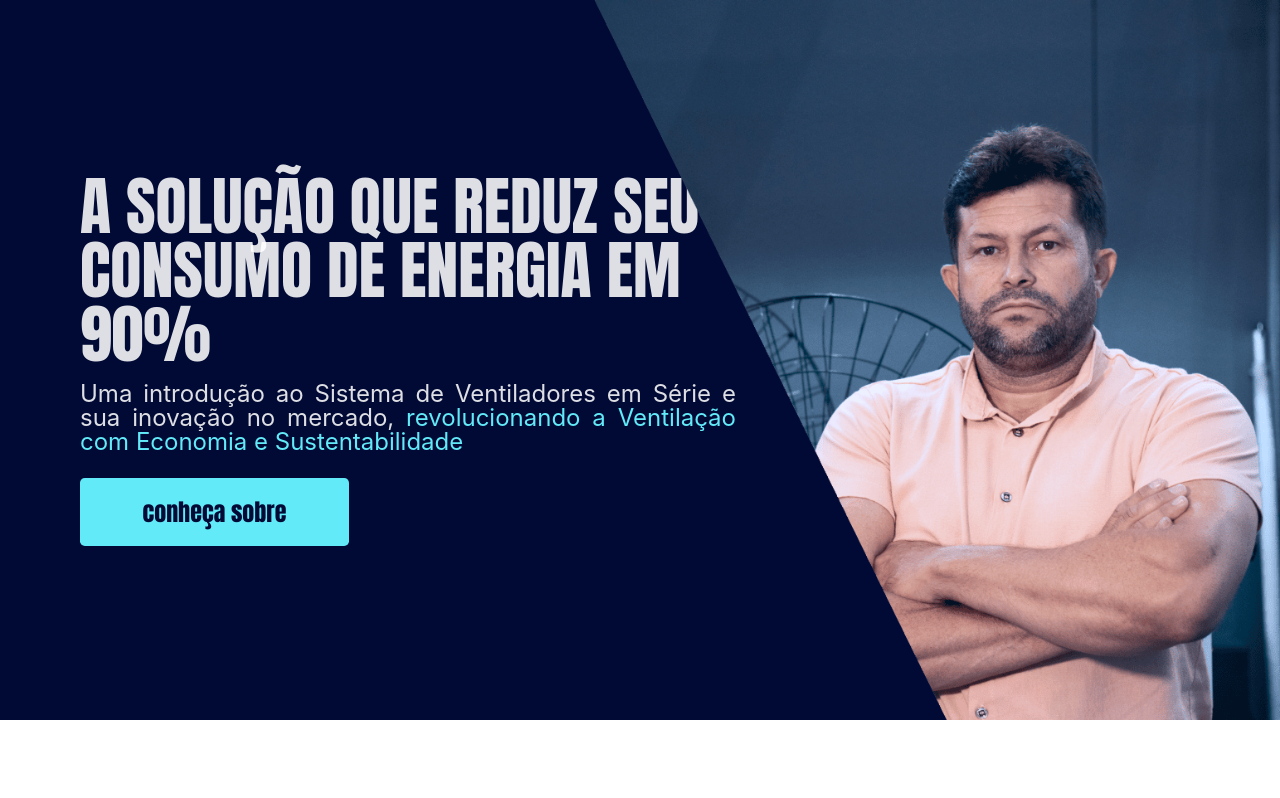
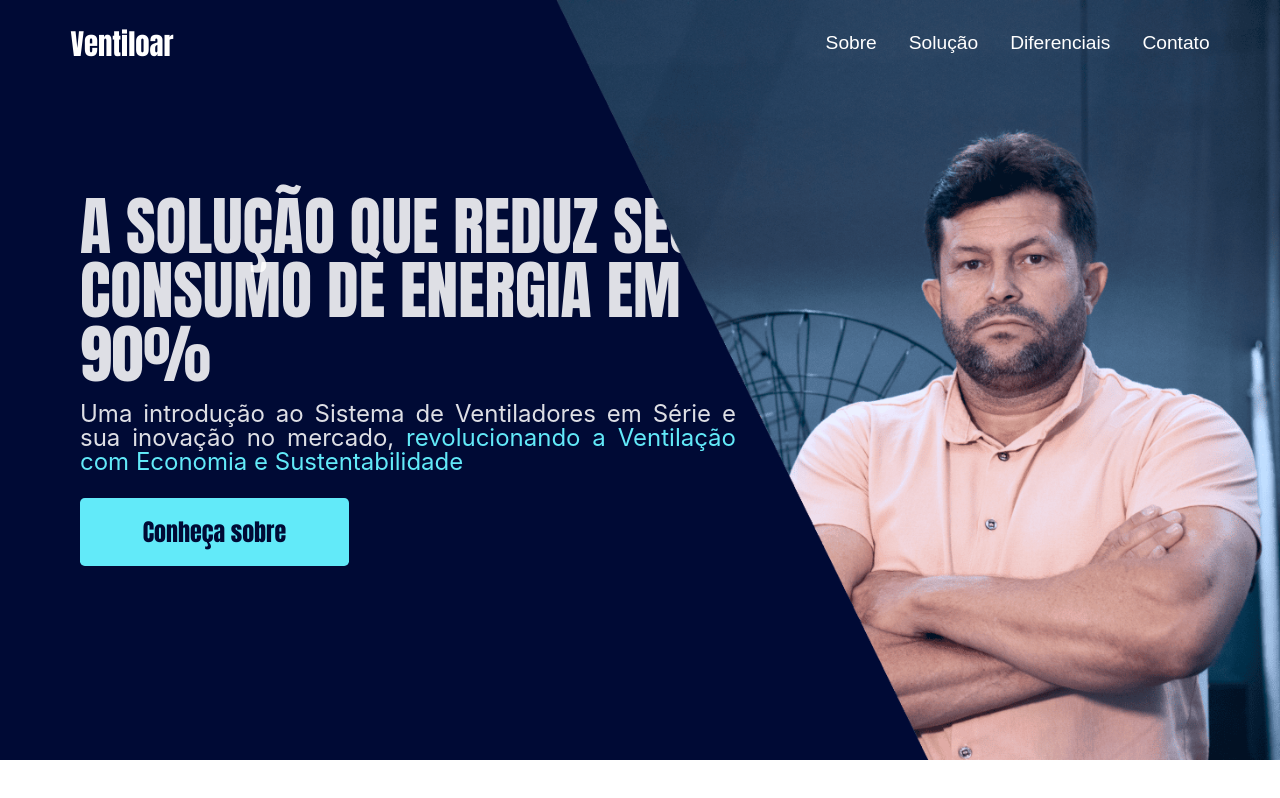
Before and after one commit to DevKelvinbd/Landing-Page-React_Ventiloar, a React (Vite) app: page / in a window 1280 px wide. Shown: the top 798 px of the page. Built offline with nearby package versions, Linux system fonts and the light colour scheme.

Commit message:
NavBar: fixa

```diff
--- /dev/null
+++ b/src/Components/NavBar.jsx
@@ -0,0 +1,60 @@
+import React from 'react'
+import styled from 'styled-components';
+
+// Container da Navbar
+const NavbarContainer = styled.nav`
+    position: absolute; /* Fixa a navbar no topo */
+    width: 89%;
+    top: 0;
+    display: flex;
+    align-items: center;
+    justify-content: space-between;
+    padding: 1rem 2rem;
+    z-index: 1000; /* Garante que fique acima de outros elementos */
+`;
+
+// Estilo para o logo
+const Logo = styled.div`
+    font-family: 'Impact', sans-serif;
+    font-size: 1.8rem;
+    color: #fff;
+    cursor: pointer;
+    align-items: start;
+`;
+
+// Estilo para os links de navegação
+const NavLinks = styled.ul`
+    list-style: none;
+    display: flex;
+    gap: 2rem;
+`;
+
+// Estilo para cada link
+const NavLink = styled.li`
+    font-size: 1.2rem;
+    font-family: Arial, sans-serif;
+    color: #fff;
+    cursor: pointer;
+    transition: color 0.3s ease;
+
+    &:hover {
+        color: #45a049;
+    }
+`;
+
+const NavBar = () => {
+
+  return (
+    <NavbarContainer>
+        <Logo>Ventiloar</Logo>
+        <NavLinks>
+            <NavLink>Sobre</NavLink>
+            <NavLink>Solução</NavLink>
+            <NavLink>Diferenciais</NavLink>
+            <NavLink>Contato</NavLink>
+        </NavLinks>
+    </NavbarContainer>
+  )
+}
+
+export default NavBar
--- a/src/Components/Section1.jsx
+++ b/src/Components/Section1.jsx
@@ -1,5 +1,6 @@
 import styled from "styled-components"
 import ImgSection1 from "../assets/Images/img-section1.png"
+import NavBar from "./NavBar";
 
 // Breakpoints padrão recomendados para React
 const breakpoints = {
@@ -16,7 +17,7 @@ const DivSection1 = styled.div`
     justify-content: center;
     align-items: center;
     width: 100%;
-    height: 90vh;
+    height: 95vh;
 `
 
 const DivText = styled.div`
@@ -70,23 +71,33 @@ const Button = styled.button`
     font-family: 'Impact', sans-serif;
     font-size: 1.5rem;
     border: none;
+    cursor: pointer; /* Define o cursor como pointer */
     border-radius: 0.3rem;
+    transition: background-color 0.3s ease, transform 0.2s ease; /* Transição suave */
+
+    &:hover {
+    background-color: #161E41; /* Cor ao passar o mouse */
+    color: white;
+    transform: scale(1.05); /* Aumenta o botão levemente */
+}
 `
 
 const Section1 = () => {
   return (
+    <>
         <DivSection1>
+            <NavBar />
             <DivText>
                 <Title>A solução que reduz seu consumo de energia em 90%</Title>
                 <Paragraph>Uma introdução ao Sistema de Ventiladores em Série e sua inovação no mercado,<SpanColor> revolucionando a Ventilação com Economia e Sustentabilidade</SpanColor></Paragraph>
-            <Button>conheça sobre</Button>
+                <Button>Conheça sobre</Button>
             </DivText>
 
             <DivImage>
                 <img src={ImgSection1} />
             </DivImage>
         </DivSection1>
-
+    </>
   )
 }
 
--- a/src/Pages/Ventiloar/Ventiloar.jsx
+++ b/src/Pages/Ventiloar/Ventiloar.jsx
@@ -3,7 +3,10 @@ import Section1 from '../../Components/Section1'
 
 const Ventiloar = () => {
   return (
-    <Section1 />
+    <>
+        <Section1 />
+        <div style={{width:'100%', height: '100vh'}}>kekekekeke</div>
+    </>
   )
 }
 
--- a/src/index.css
+++ b/src/index.css
@@ -15,6 +15,7 @@ body {
   padding: 0;
   display: flex;
   place-items: center;
+  overflow-x: hidden; /* Impede a rolagem horizontal */
 }
 
 html {
```
Lines whose indentation alone changed are shown as unchanged.
